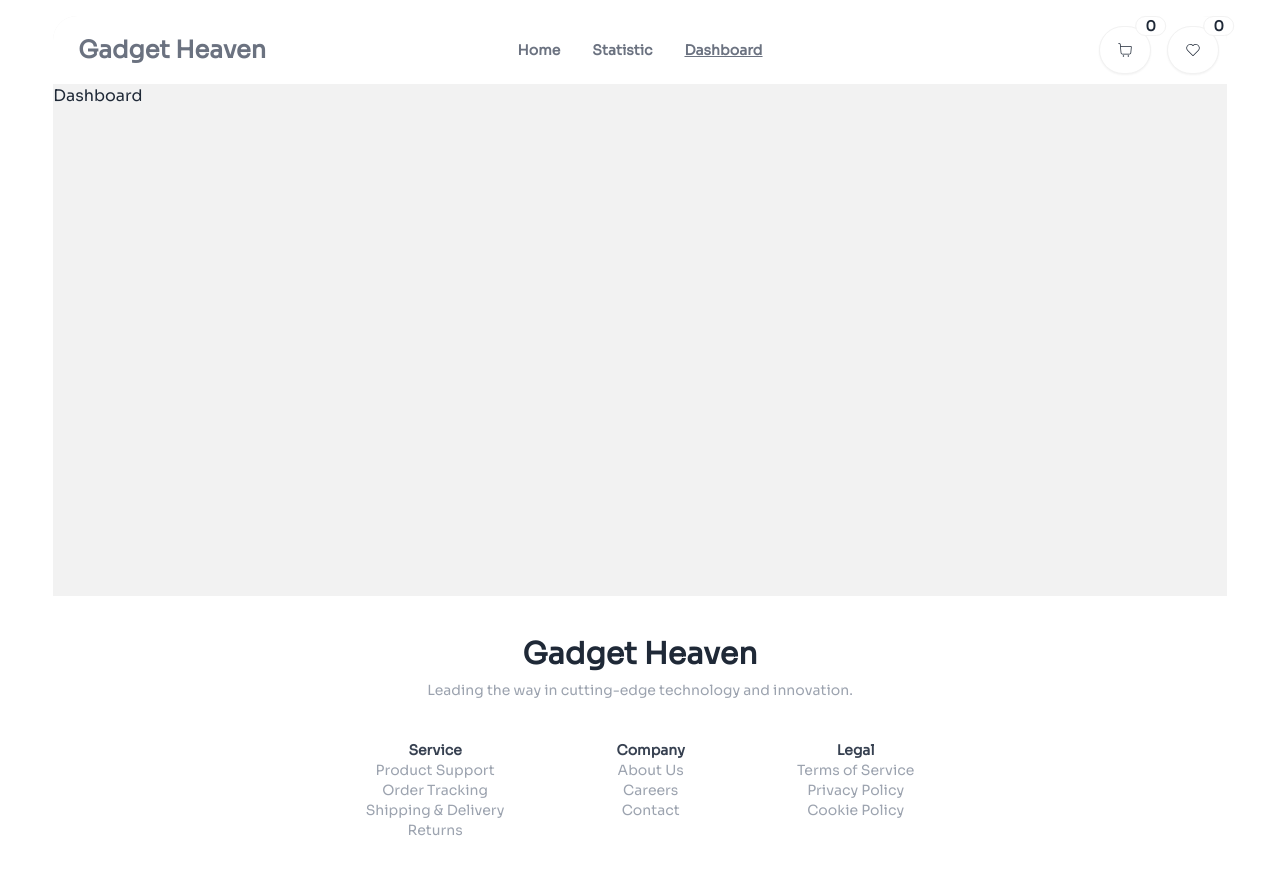
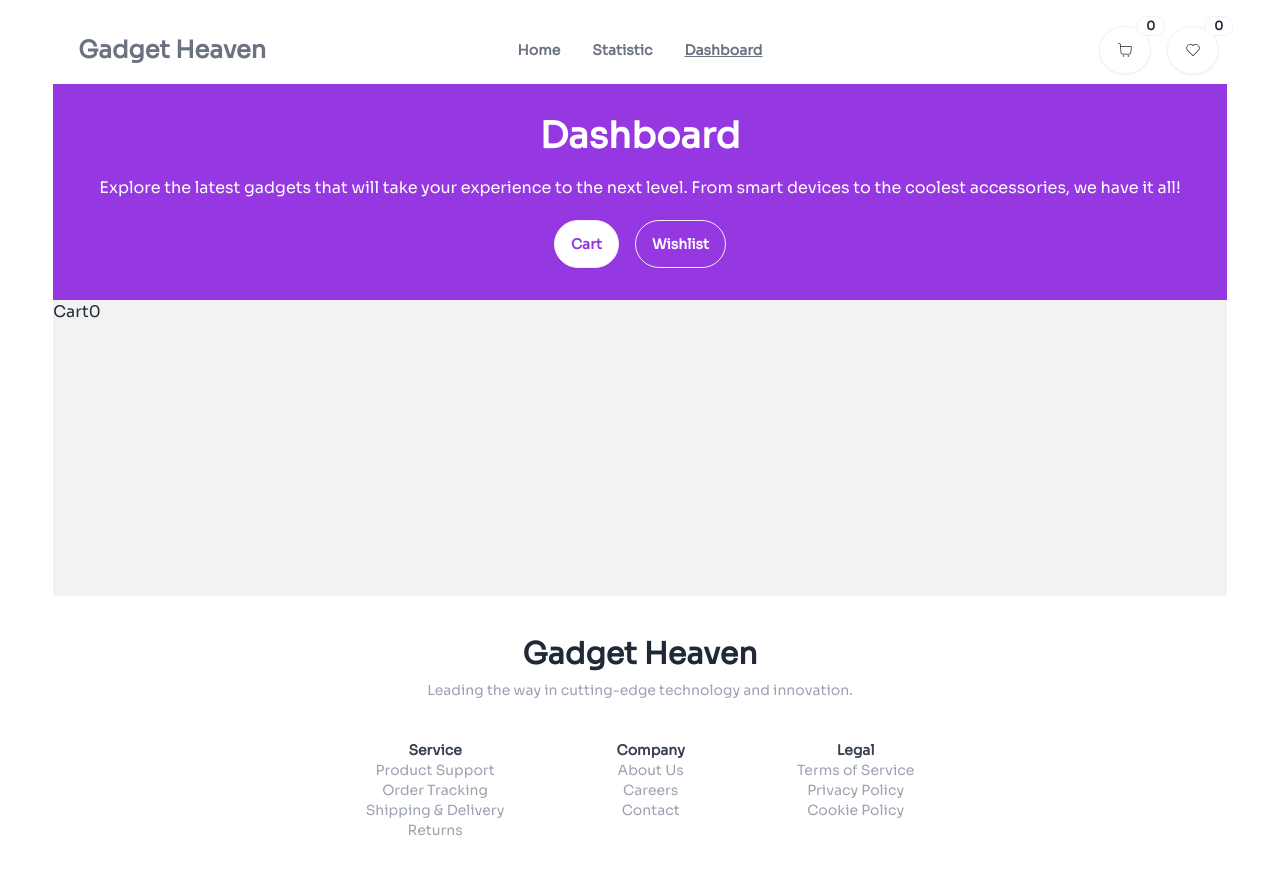
Before and after one commit to programming-hero-web-course-4/b10a8-gadget-heaven-tsakib2000, a React (Vite) app: page /dashboard in a window 1280 px wide. Shown: the top 874 px of the page. Built offline with nearby package versions, Linux system fonts and the light colour scheme.

Commit message:
Created Dashboad and button functionality

```diff
--- a/public/gadgets.json
+++ b/public/gadgets.json
@@ -53,7 +53,7 @@
     {
       "product_id": "P004",
       "product_title": "Sony WH-1000XM5",
-      "product_image": "https://i.ibb.co.com/fNYNtzK/5318-55349.jpg",
+      "product_image": "https://i.postimg.cc/9FjnZyZX/5318-55349.jpg",
       "category": "Headphones",
       "price": 399,
       "description": "Industry-leading noise-canceling headphones.",
--- /dev/null
+++ b/src/Components/Cart.jsx
@@ -0,0 +1,14 @@
+import { useContext } from "react";
+import { AddCartArrayContext } from "../ContextApi/Context";
+
+
+const Cart = () => {
+    const cartList = useContext(AddCartArrayContext)
+    return (
+        <div>
+           <h1>Cart{cartList.length}</h1>
+        </div>
+    );
+};
+
+export default Cart;
--- a/src/Components/Navbar.jsx
+++ b/src/Components/Navbar.jsx
@@ -45,7 +45,7 @@ const wishList = useContext(AddWishArrayContext)
           </div>
           <ul
             tabIndex={0}
-            className={`bg-[#632299] menu menu-sm dropdown-content bg-base-100 rounded-box z-[1] mt-3 w-52 p-2 shadow`}
+            className={`bg-violet-400 menu menu-sm dropdown-content bg-base-100 rounded-box z-[1] mt-3 w-52 p-2 shadow`}
           >
             {navlink}
           </ul>
@@ -57,11 +57,11 @@ const wishList = useContext(AddWishArrayContext)
       </div>
       <div className="navbar-end gap-4">
         <div className="indicator">
-        <span className="indicator-item badge "> {cartList.length}</span>
+        <span className="indicator-item badge text-xs"> {cartList.length}</span>
         <div className="btn text-lg rounded-full bg-white"><CiShoppingCart /></div>
         </div>
        <div className="indicator">
-       <span className="indicator-item badge "> {wishList.length}</span>
+       <span className="indicator-item badge text-xs "> {wishList.length}</span>
        <div className="btn text-lg rounded-full bg-white"> <CiHeart /></div>
        </div>
       </div>
--- /dev/null
+++ b/src/Components/Wishlist.jsx
@@ -0,0 +1,12 @@
+
+
+
+const Wishlist = () => {
+    return (
+        <div>
+            <h1>Wishlist</h1>
+        </div>
+    );
+};
+
+export default Wishlist;
--- a/src/Layouts/MainLayout.jsx
+++ b/src/Layouts/MainLayout.jsx
@@ -18,7 +18,7 @@ const MainLayout = () => {
   const handleAddToCart = (gadget) => {
     const isExist= cart.find(item=>item.product_id == gadget.product_id)
   if(isExist ){
-    toast.error('Product already in wish list')
+    toast.error('Product already in Cart')
   }else if(gadget.availability == false){
     toast.error('Product is out of stock. You can add to wish list for now ')
   }
--- a/src/Pages/Dashboard.jsx
+++ b/src/Pages/Dashboard.jsx
@@ -1,12 +1,35 @@
-
-
+import { useState } from "react";
+import Cart from "../Components/Cart";
+import Wishlist from "../Components/Wishlist";
 
 const Dashboard = () => {
-    return (
-        <div>
-            <h1>Dashboard</h1>
+    const [toggle,setToggle]=useState(true)
+    const handleToggle=name=>{
+        if(name == 'cart'){
+            setToggle(true)
+        }else if(name=='wishlist'){
+            setToggle(false)
+        }
+    }
+
+  return (
+    <div>
+      <div className="p-8 text-center gap-5 flex flex-col justify-center items-center bg-banner">
+        <h1 className="text-white text-4xl font-bold">Dashboard</h1>
+        <p className="text-white font-thin">
+          Explore the latest gadgets that will take your experience to the next
+          level. From smart devices to the coolest accessories, we have it all!
+        </p>
+        <div className="flex gap-4">
+          <button onClick={()=>handleToggle('cart')} className={`btn rounded-3xl ${toggle?'bg-white text-[#9538E2]':' bg-banner text-white'}`}>Cart</button>
+          <button onClick={()=>handleToggle('wishlist')} className={`btn rounded-3xl ${toggle?'bg-banner text-white':'bg-white text-[#9538E2]'}`}>Wishlist</button>
         </div>
-    );
+      </div>
+      {
+        toggle?<Cart/>:<Wishlist/>
+      }
+    </div>
+  );
 };
 
 export default Dashboard;
--- a/src/Pages/Details.jsx
+++ b/src/Pages/Details.jsx
@@ -13,7 +13,7 @@ useEffect(()=>{
   return (
     <div className="relative ">
       <div className="  h-[463px] p-8 bg-banner flex flex-col justify-center items-center gap-6 text-center">
-        <h1 className="text-3xl text-white font bold">Product Details</h1>
+        <h1 className="text-4xl text-white font-bold">Product Details</h1>
         <p className="text-white text-sm">
           Explore the latest gadgets that will take your experience to the next
           level. From smart devices to the coolest accessories, we have it all!
--- a/src/Pages/ErrorPage.jsx
+++ b/src/Pages/ErrorPage.jsx
@@ -4,7 +4,7 @@
 const ErrorPage = () => {
     return (
         <div>
-
+            <h1>Error page</h1>
         </div>
     );
 };
```
